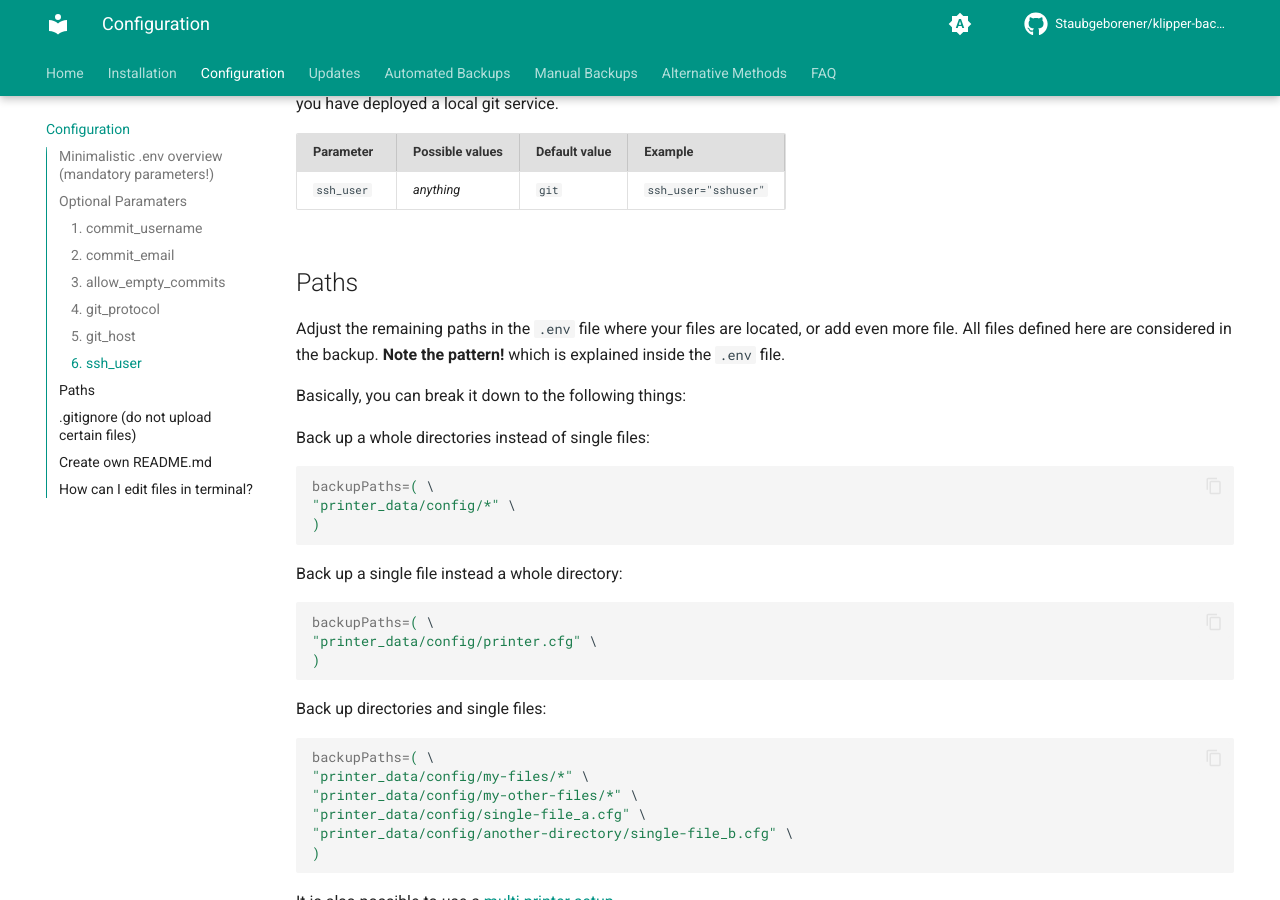
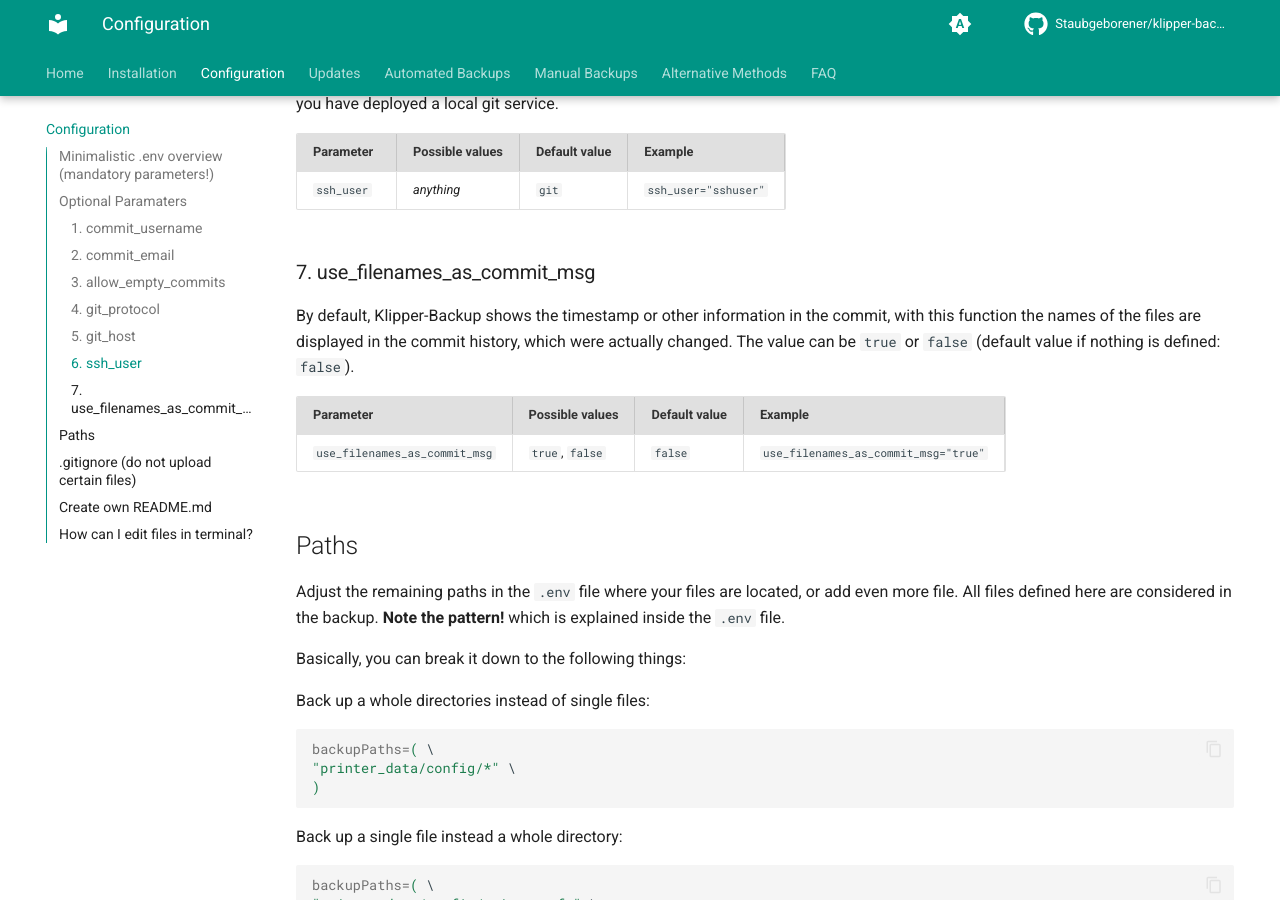
Before and after one commit to Staubgeborener/Klipper-Backup, an MkDocs documentation site: the page built from docs/configuration.md, in a window 1280 px wide and 900 px high, scrolled down 2160 px. Built offline with MkDocs 1.6.1 and Material for MkDocs 9.7.7, drawn with Linux system fonts in a browser that asks for light colours; comment, search, counter and statistics services are not loaded.

Commit message:
Update configuration.md

```diff
--- a/docs/configuration.md
+++ b/docs/configuration.md
@@ -33,7 +33,7 @@ You can choose whether you want to push empty commits or not. This serves to per
 
 | Parameter            | Possible values | Default value | Example                       |
 | -------------------- | --------------- |---------------|------------------------------ |
-| `allow_empty_commits`| `true`, `false` | `true `       | `allow_empty_commits="false"` |
+| `allow_empty_commits`| `true`, `false` | `true`        | `allow_empty_commits="false"` |
 
 ### 4. git_protocol
 You can use the values `http`, `https` or `ssh` here (default value: `https`). This enables, for example, the local use of git if `https` is not supported.
@@ -58,6 +58,13 @@ If you want to push the backup via ssh and have assigned an individual ssh user,
 | Parameter  | Possible values | Default value | Example              |
 | -----------| ----------------|---------------|--------------------- |
 | `ssh_user` | *anything*      | `git`         | `ssh_user="sshuser"` |
+
+### 7. use_filenames_as_commit_msg
+By default, Klipper-Backup shows the timestamp or other information in the commit, with this function the names of the files are displayed in the commit history, which were actually changed. The value can be `true` or `false` (default value if nothing is defined: `false`).
+
+| Parameter                    | Possible values | Default value | Example                              |
+| ---------------------------- | --------------- |---------------|------------------------------------- |
+| `use_filenames_as_commit_msg`| `true`, `false` | `false`       | `use_filenames_as_commit_msg="true"` |
 
 ## Paths
 Adjust the remaining paths in the `.env` file where your files are located, or add even more file. All files defined here are considered in the backup. **Note the pattern!** which is explained inside the `.env` file.
```
